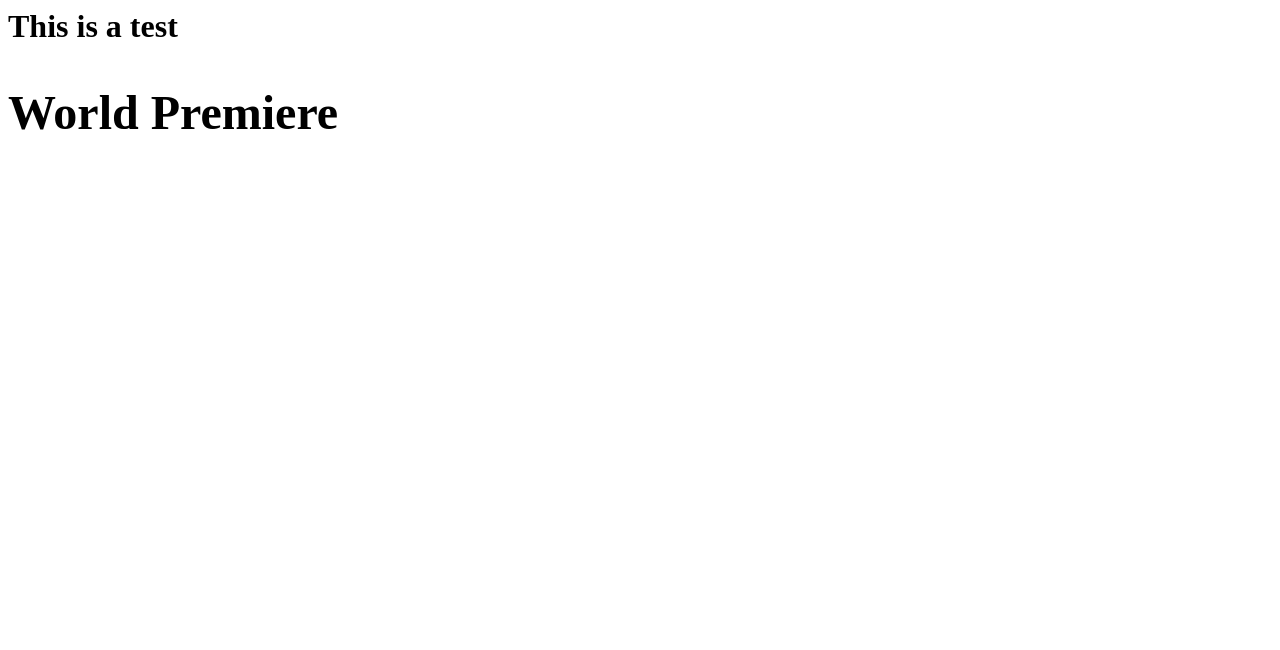
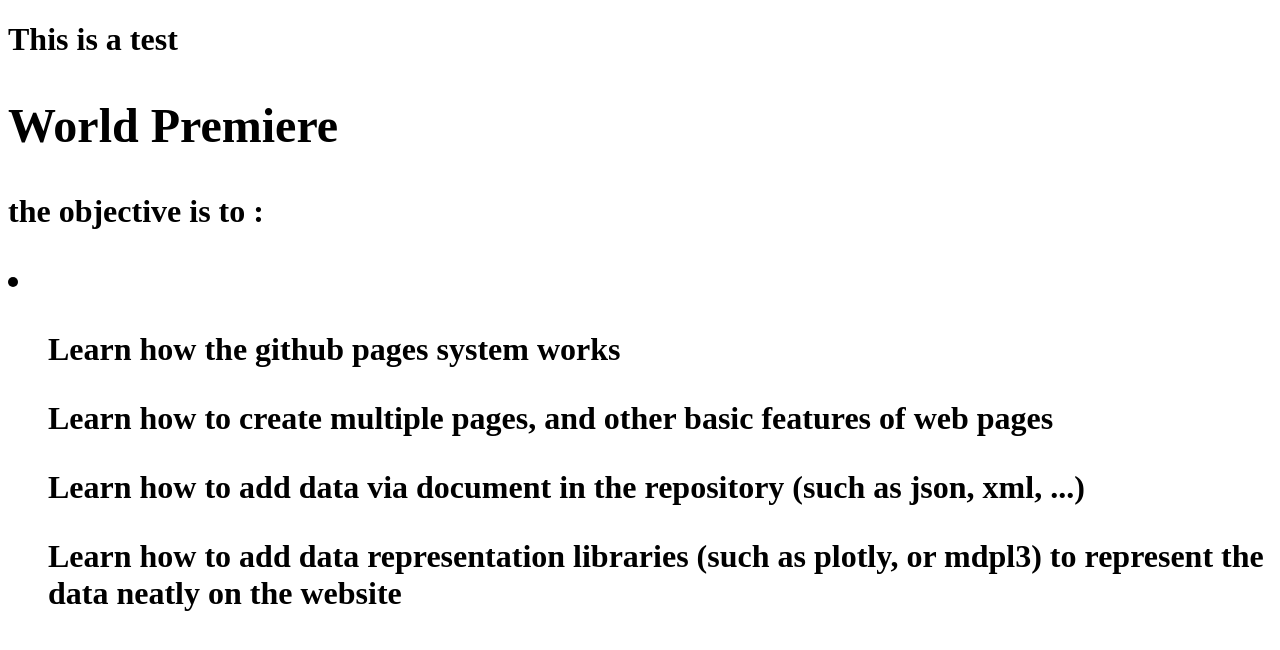
Before and after one commit to kanos27/GithubPagesTest, a plain HTML site: page index.html in a window 1280 px wide. Drawn offline with Linux system fonts and the light colour scheme.

Commit message:
updated boilerplate test page
updated boilerplate test page with a bit more details

```diff
--- a/index.html
+++ b/index.html
@@ -1,2 +1,19 @@
-<h1>This is a test<h1\>
+<!DOCTYPE html>
+<html lang="en">
+<head>
+  <meta charset="UTF-8">
+  <meta name="viewport" content="width=device-width, initial-scale=1.0">
+  <title>Github Pages test</title>
+</head>
+<body>
+  <h1>This is a test<h1\>
   <h2>World Premiere</h2>
+  <p>the objective is to :</p>
+  <li>
+    <ul>Learn how the github pages system works</ul>
+    <ul>Learn how to create multiple pages, and other basic features of web pages</ul>
+    <ul>Learn how to add data via document in the repository (such as json, xml, ...)</ul>
+    <ul>Learn how to add data representation libraries (such as plotly, or mdpl3) to represent the data neatly on the website</ul>
+  </li>
+</body>
+</html>
```
